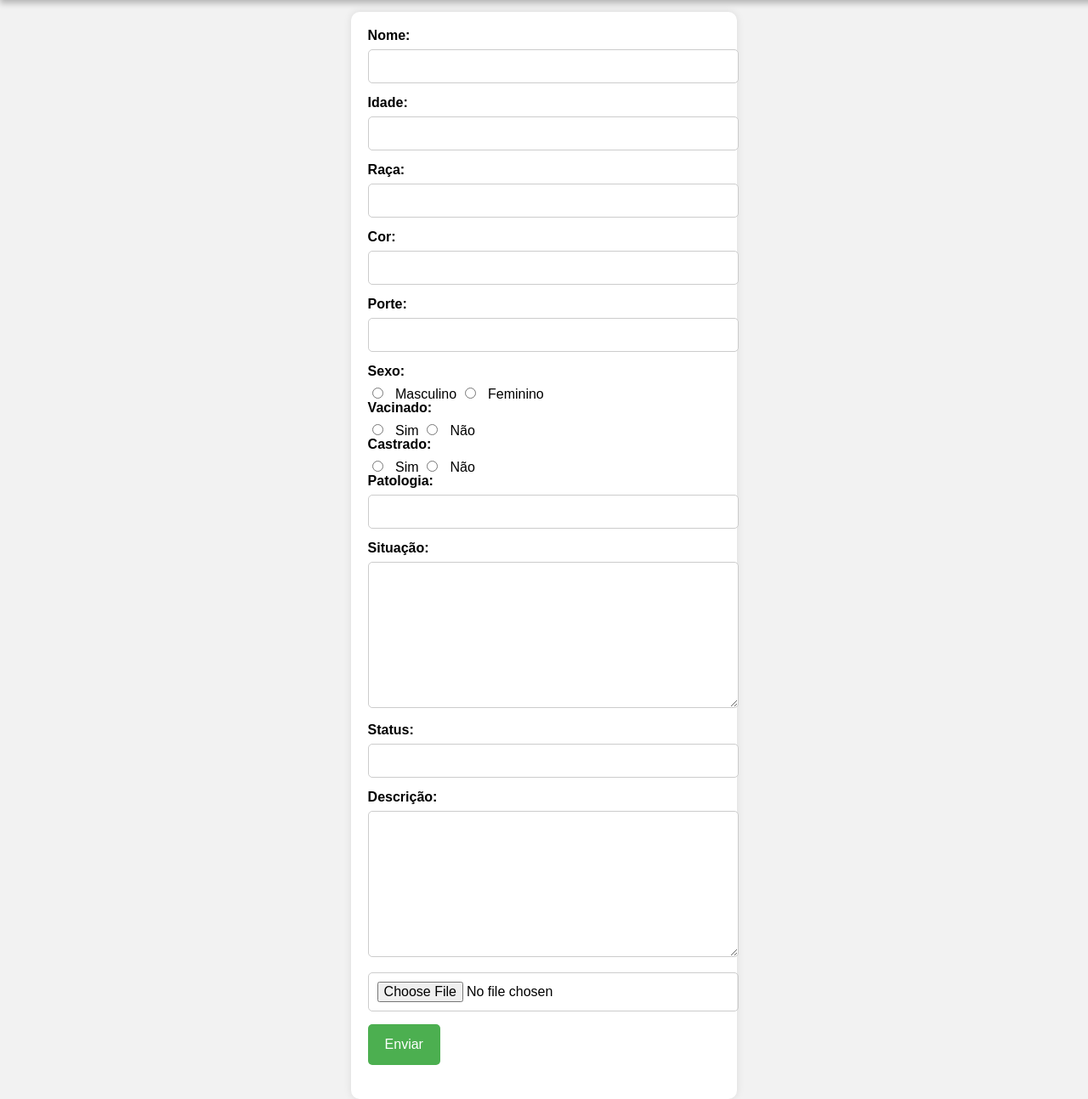
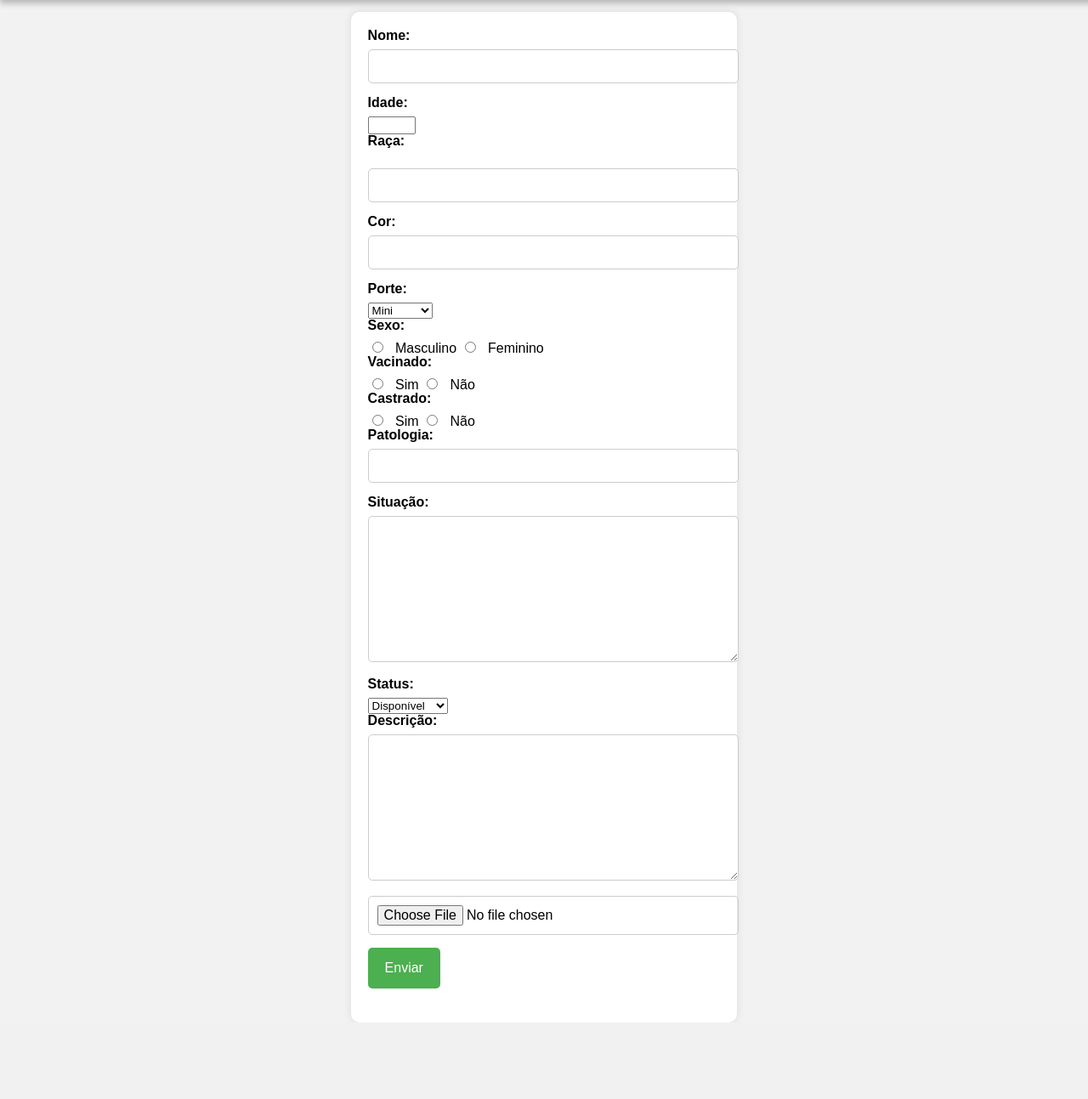
Before and after one commit to vitorRoma06/Adoptopia, a PHP site: page /quero-doar.php in a window 1280 px wide. Shown: the part 106-1399 px from the top of the page at 85% size. After the commit the page ends 1309 px from the top, so only its background shows below. Run offline with PHP 8.4, Linux system fonts and the light colour scheme; some libraries are stand-ins or nearby versions; some web fonts are replaced.

Commit message:
melhoria na validação dos dados do quero-doar

```diff
--- a/quero-doar.php
+++ b/quero-doar.php
@@ -14,15 +14,22 @@ include("conexao.php");
         <form action="valida-doacao.php" method="post" enctype="multipart/form-data">
             <!-- Campos de informações do animal -->
             <label for="nome">Nome:</label>
-            <input type="text" name="nome" required><br>
+            <!-- input com lógica para deixar a primeira letra maiúscula padronizada-->
+            <input type="text" name="nome" required oninput="this.value = this.value.charAt(0).toUpperCase() + this.value.slice(1);"><br>
             <label for="idade">Idade:</label>
-            <input type="text" name="idade" required><br>
-            <label for="raca">Raça:</label>
-            <input type="text" name="raca" required><br>
+            <input type="number" name="idade" required min="0" max="32"><br>
+            <label for="raca">Raça:</label><br>
+            <input type="text" name="raca" required oninput="this.value = this.value.charAt(0).toUpperCase() + this.value.slice(1);">
             <label for="cor">Cor:</label>
-            <input type="text" name="cor" required><br>
+            <input type="text" name="cor" required oninput="this.value = this.value.charAt(0).toUpperCase() + this.value.slice(1);"><br>
             <label for="porte">Porte:</label>
-            <input type="text" name="porte" required><br>
+            <select name="porte" required>
+                <option value="mini">Mini</option>
+                <option value="pequeno">Pequeno</option>
+                <option value="médio">Médio</option>
+                <option value="grande">Grande</option>
+                <option value="gigante">Gigante</option>
+            </select><br>
             <label for="sexo">Sexo:</label>
             <input type="radio" name="sexo" value="M" required> Masculino
             <input type="radio" name="sexo" value="F" required> Feminino<br>
@@ -37,7 +44,10 @@ include("conexao.php");
             <label for="situacao">Situação:</label>
             <textarea name="situacao" required></textarea><br>
             <label for="status">Status:</label>
-            <input type="text" name="status" required><br>
+            <select name="status" required>
+                <option value="Disponível">Disponível</option>
+                <option value="Indisponível">Indisponível</option>
+            </select><br>
             <label for="descricao">Descrição:</label>
             <textarea name="descricao" required></textarea><br>
 
```
